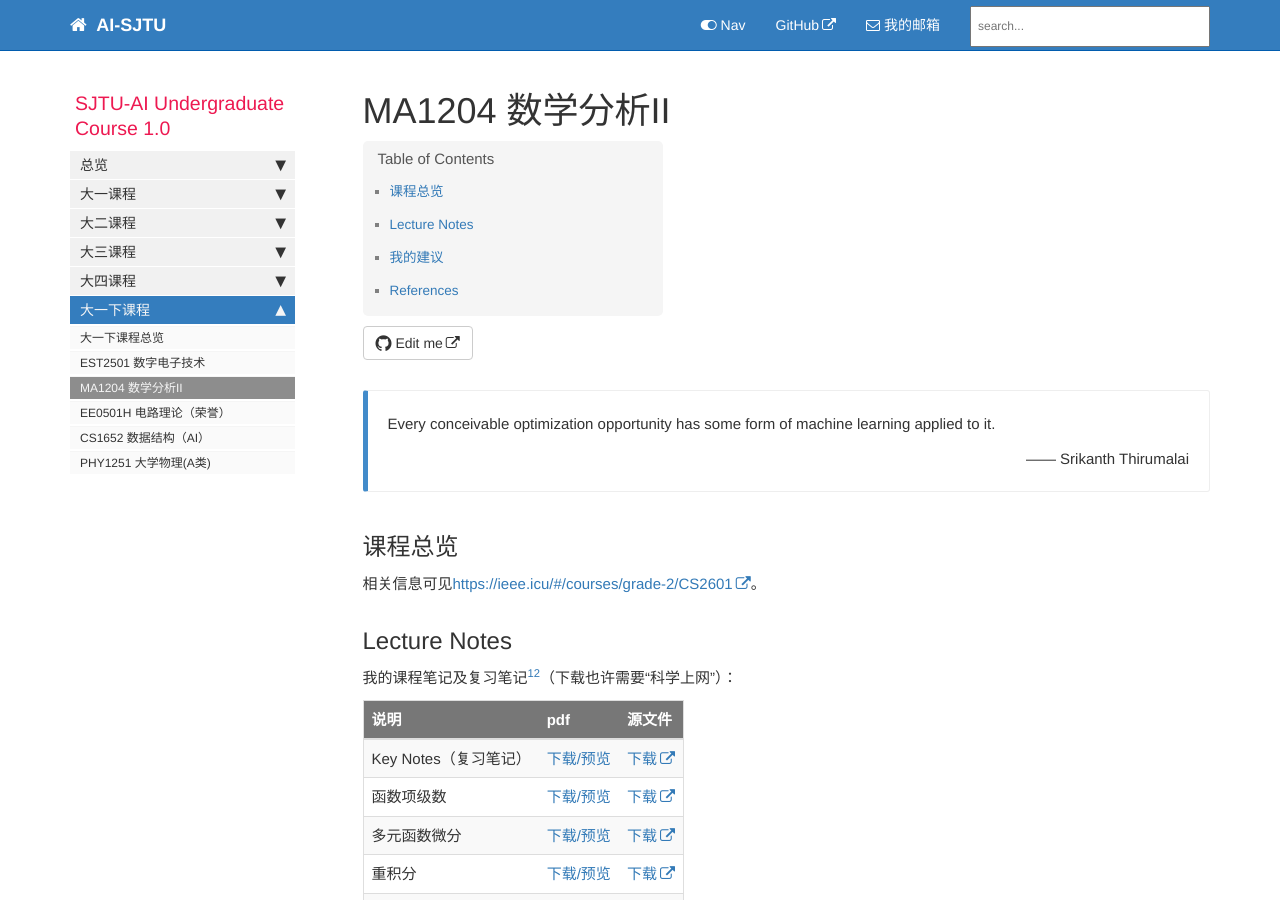
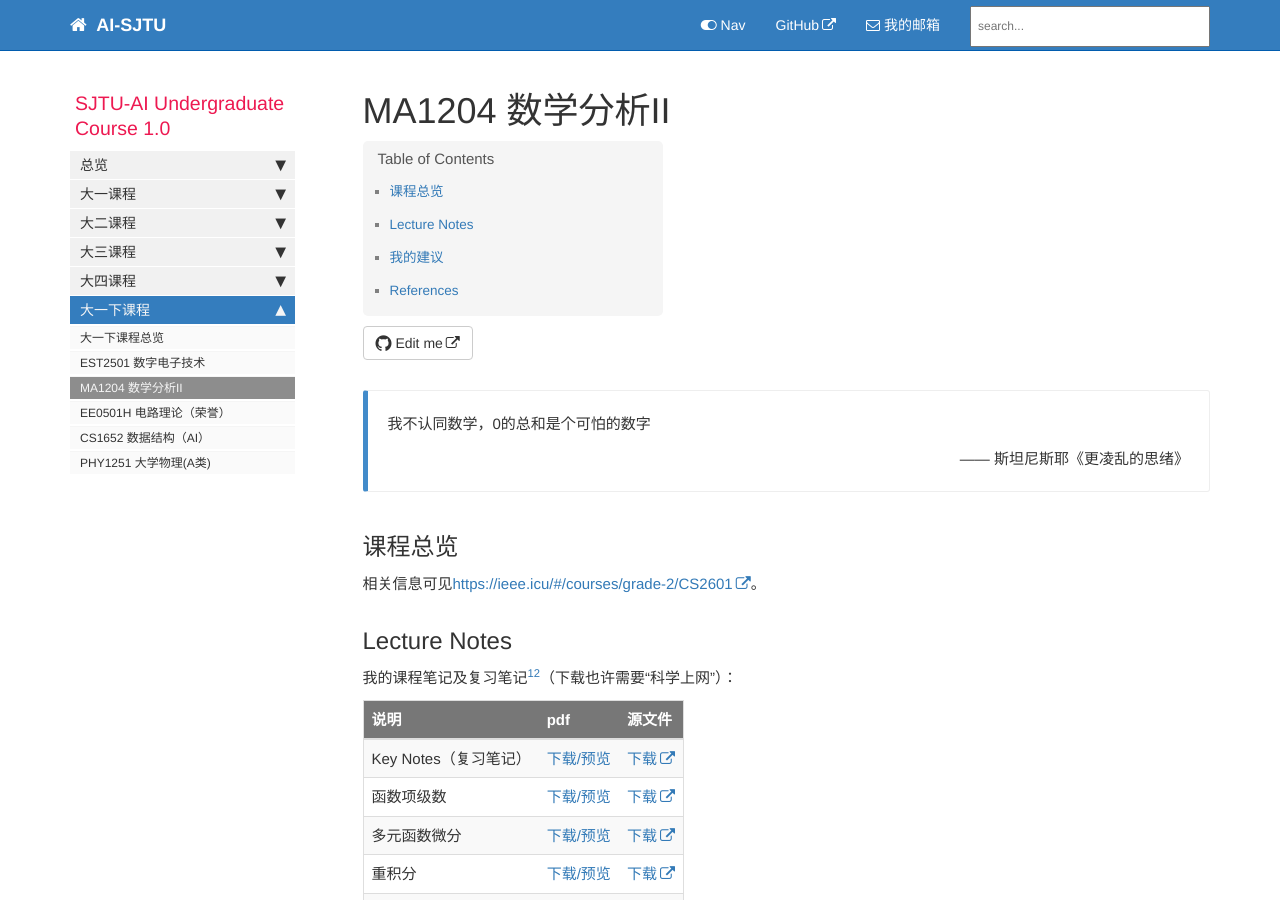
Before and after one commit to aisjtu/aisjtu.github.io, a Jekyll site: the page built from docs/pages/12/12_MA1204.md, in a window 1280 px wide and 900 px high. Built offline with Jekyll 4.4.1, drawn with Linux system fonts in a browser that asks for light colours; comment, search, counter and statistics services are not loaded.

Commit message:
Update 12_MA1204.md

```diff
--- a/docs/pages/12/12_MA1204.md
+++ b/docs/pages/12/12_MA1204.md
@@ -6,8 +6,8 @@ folder: 12
 ---
 
 {{site.data.alerts.callout_primary}}
-<p>Every conceivable optimization opportunity has some form of machine learning applied to it.</p>
-<p align="right">—— Srikanth Thirumalai</p>
+<p>我不认同数学，0的总和是个可怕的数字</p>
+<p align="right">—— 斯坦尼斯耶《更凌乱的思绪》</p>
 
 {{site.data.alerts.end}}
 
```
